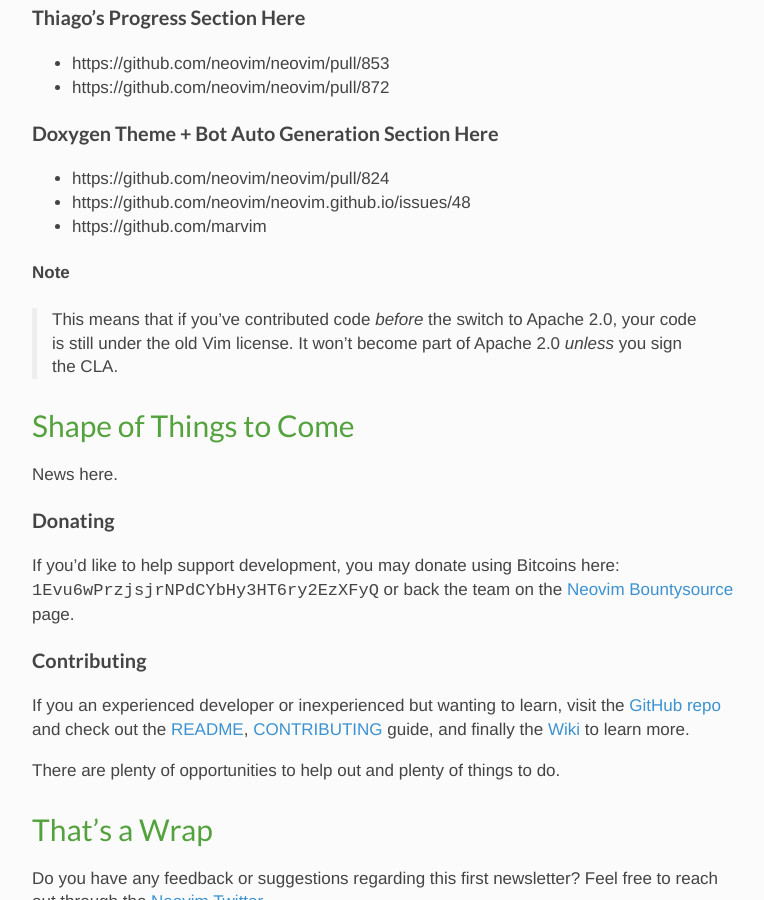
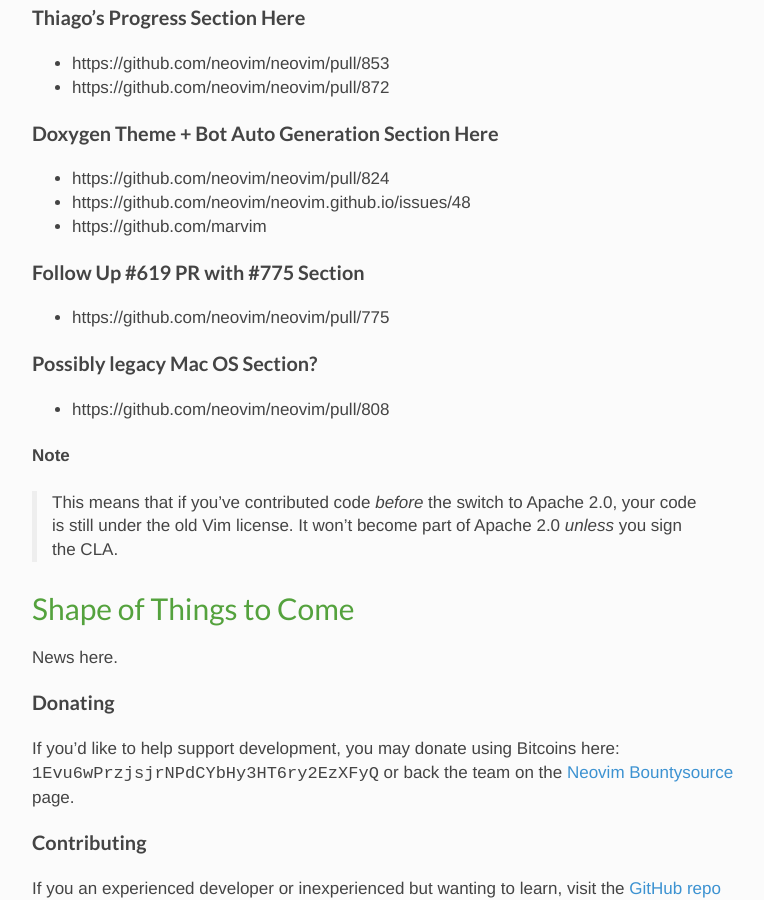
Before and after one commit to neovim/neovim.github.io, a Jekyll site: the page built from _posts/2014-07-04-july-newsletter.md, in a window 1280 px wide and 900 px high, scrolled down 1419 px. Shown: the whole window, without its empty margins (32-796 px from the left). Built offline with Jekyll 4.4.1, drawn with Linux system fonts in a browser that asks for light colours; nearby versions of some CDN libraries; comment, search, counter and statistics services are not loaded.

Commit message:
Add two more possible sections

```diff
--- a/_posts/2014-07-04-july-newsletter.md
+++ b/_posts/2014-07-04-july-newsletter.md
@@ -73,6 +73,14 @@
 - https://github.com/neovim/neovim.github.io/issues/48
 - https://github.com/marvim
 
+### Follow Up #619 PR with #775 Section
+
+- https://github.com/neovim/neovim/pull/775
+
+### Possibly legacy Mac OS Section?
+
+- https://github.com/neovim/neovim/pull/808
+
 
 #### Note
 
```
